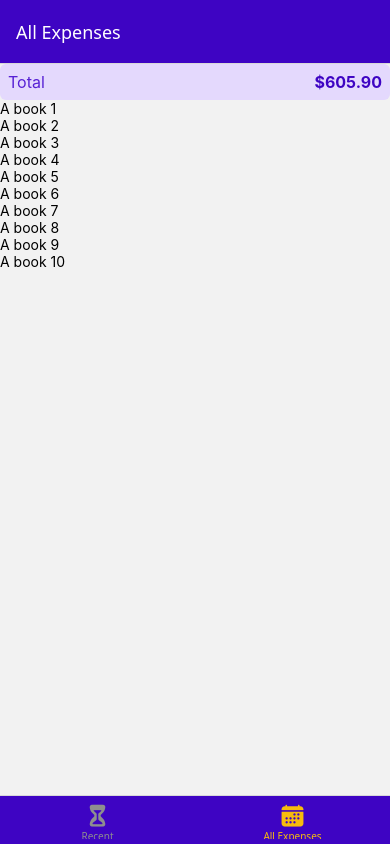
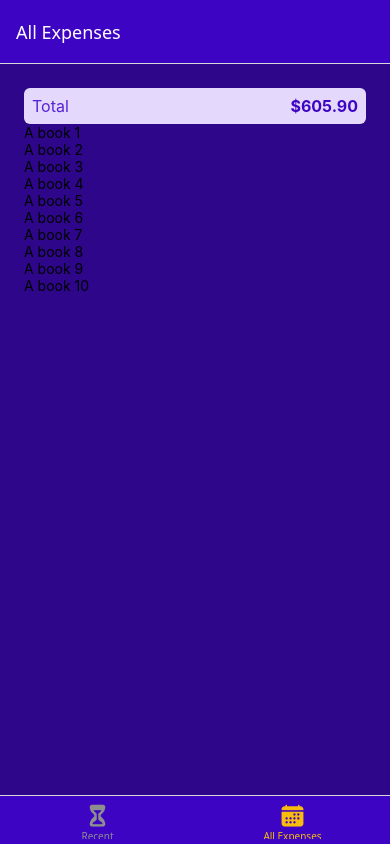
Before and after one commit to baodev97/ExpenseTrackApp, a React Native app: screen /AllExpenses in a window 390 px wide. Built offline with nearby package versions, Linux system fonts and the light colour scheme.

Commit message:
styling Expenses output

```diff
--- a/components/ExpensesOutput/ExpensesOutput.tsx
+++ b/components/ExpensesOutput/ExpensesOutput.tsx
@@ -1,5 +1,6 @@
+import { GlobalStyles } from "@/constants/styles";
 import { DUMMY_EXPENSES } from "@/FakeData/Dummy_expenses";
-import { View } from "react-native";
+import { StyleSheet, View } from "react-native";
 import ExpensesList from "./ExpensesList";
 import ExpensesSummary from "./ExpensesSummary";
 
@@ -19,10 +20,18 @@
 
 function ExpensesOutput ({expenses,expensePeriod}:ExpensesOutputProp){
     return (
-        <View>
+        <View style={styles.container}>
             <ExpensesSummary priodName={expensePeriod} expenses={DUMMY_EXPENSES}/>
             <ExpensesList expenses={DUMMY_EXPENSES}/>
         </View>
     )
 }
 export default ExpensesOutput;
+
+const styles = StyleSheet.create({
+    container:{
+        flex:1,
+        padding:24,
+        backgroundColor:GlobalStyles.colors.primary700
+    }
+})
```
